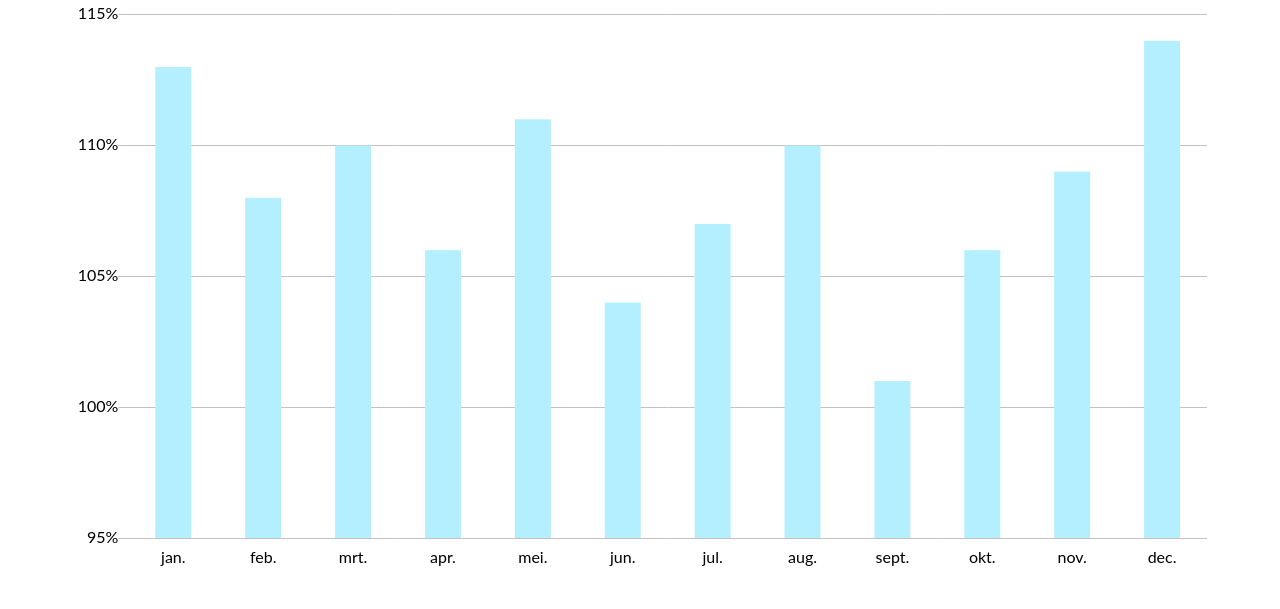
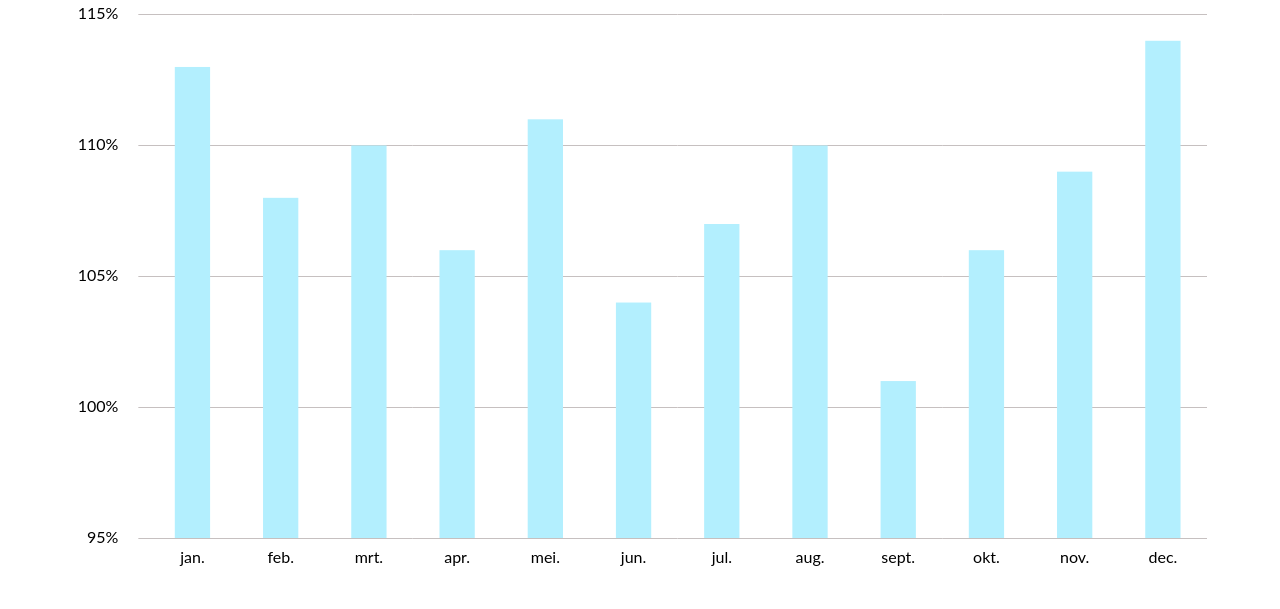
Before and after one commit to sbuijs/chartJSTest, a website: page index.html in a window 1280 px wide. Shown: the part 191-800 px from the top of the page. Drawn offline with nearby package versions, Linux system fonts and the light colour scheme.

Commit message:
Added padding for label between chart en label

```diff
--- a/index.html
+++ b/index.html
@@ -37,6 +37,12 @@
     <canvas id="myChart3" style="padding-bottom: 100px;"></canvas>
   </div>
 
+  <div class="container">
+    <h1 style="padding-bottom: 40px; padding-top: 100px;">Dekkingsgraad januari 2021</h1>
+    <p style="">Euro staatsobligaties 56%</p>
+    <canvas id="myChart4" widht="400" height="40" style="padding-bottom: 100px;"></canvas>
+  </div>
+
 
 
 
@@ -49,6 +55,7 @@
     Chart.defaults.global.defaultFontColor = '#000000';
 
     var massPopChart = new Chart(myChart, {
+
       type: 'bar', //bar, horizontalBar, pie, line, doughnut, radar, polarArea
       data: {
         labels: ['jan.', 'feb.', 'mrt.', 'apr.', 'mei.', 'jun.', 'jul.', 'aug.', 'sept.', 'okt.', 'nov.', 'dec.'],
@@ -106,11 +113,12 @@
               color: "#C6C0C0",
               //remove first border
               drawBorder: false,
-              zeroLineColor: '#ffcc33',
-              zeroLineColor: 'transparent'
+              zeroLineColor: "#ffcc33",
             },
             //add % sign on the right side and show the min-max including the steps it should take
             ticks: {
+              //padding between label and barchart
+              padding: 20,
               min: 95,
               max: this.max,// Your absolute max value
               stepSize: 5,
@@ -205,9 +213,28 @@
 
     // And for a doughnut chart
     var myDoughnutChart = new Chart(ctx, {
+      labels: {
+        render: 'percentage',
+        fontColor: function (data) {
+          var rgb = hexToRgb(data.dataset.backgroundColor[data.index]);
+          var threshold = 140;
+          var luminance = 0.299 * rgb.r + 0.587 * rgb.g + 0.114 * rgb.b;
+          return luminance > threshold ? 'black' : 'white';
+        },
+        precision: 2
+      },
       type: 'doughnut',
       data: data,
       options: {
+        plugins: {
+          labels: {
+            // position to draw label, available value is 'default', 'border' and 'outside'
+            // bar chart ignores this
+            // default is 'default'
+            position: 'outside',
+          }
+        },
+
         //Duration animation
         animation: {
           duration: 2200,
@@ -222,6 +249,88 @@
       }
     });
   </script>
+
+  <script>
+    var myChart = document.getElementById('myChart4').getContext('2d');
+
+    //Global options
+    Chart.defaults.global.defaultFontFamily = '"Lato",sans-serif';
+    Chart.defaults.global.defaultFontSize = 16;
+    Chart.defaults.global.defaultFontColor = '#000000';
+
+    var massPopChart = new Chart(myChart, {
+
+      type: 'horizontalBar', //bar, horizontalBar, pie, line, doughnut, radar, polarArea
+      data: {
+        labels: ['jan.'],
+        datasets: [{
+          labels: 'Percentage',
+          data: [113,],
+          backgroundColor: '#b3effe',
+          hoverBackgroundColor: '#0098d9',
+          fontStyle: "bold",
+        }]
+      },
+      options: {
+        labels: {
+          display: false
+        },
+        //Duration animation
+        animation: {
+          duration: 3000,
+        },
+
+        //Remove legend
+        legend: {
+          display: false
+        },
+
+        tooltips: {
+          enabled: false,
+          mode: 'label',
+          //adding % sign in the tooltip
+          callbacks: {
+            label: function (tooltipItem, data) {
+              return data['datasets'][0]['data'][tooltipItem['index']] + '%';
+            }
+          }
+
+        },
+        layout: {
+          //Padding arround chart
+          padding: {
+            left: 0,
+            right: 0,
+            bottom: 0,
+            top: 0
+          }
+        },
+        scales: {
+
+          xAxes: [{
+            display: false, //this will remove all the x-axis grid lines
+            //Bar widht
+            barPercentage: 0.5,
+            //Styling grid lines
+            gridLines: {
+              display: false
+            }
+          }],
+
+          yAxes: [{
+            display: false, //this will remove all the x-axis grid lines
+            gridLines: {
+              //remove first border
+              drawBorder: false,
+              display: false
+            },
+
+          }]
+
+        }
+      }
+    });
+  </script>
 </body>
 
 </html>
--- a/package.json
+++ b/package.json
@@ -35,6 +35,7 @@
   "dependencies": {
     "autoprefixer": "^9.8.6",
     "chart.js": "^2.9.4",
+    "chartjs-plugin-labels": "^1.1.0",
     "chokidar-cli": "^2.1.0",
     "livereload": "^0.9.1",
     "node-sass": "^4.14.1",
```
Also changed, not shown: 1 other file.
